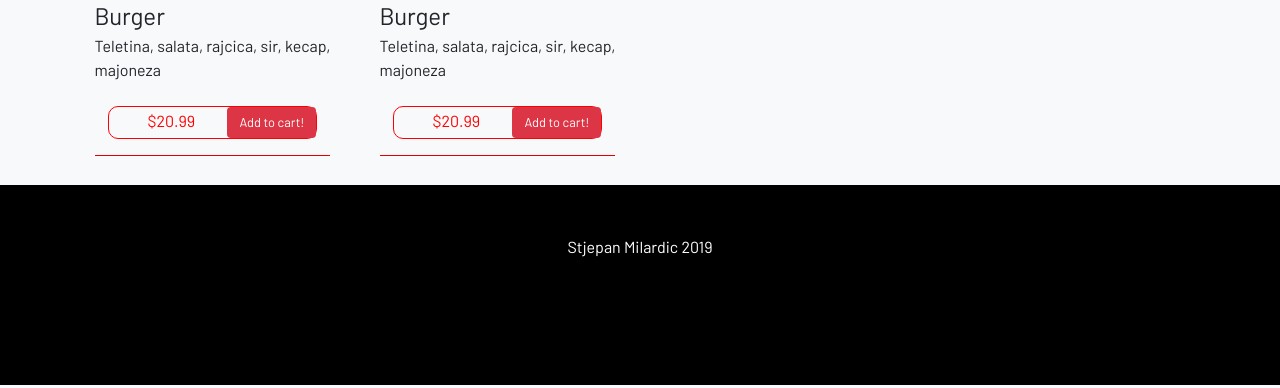
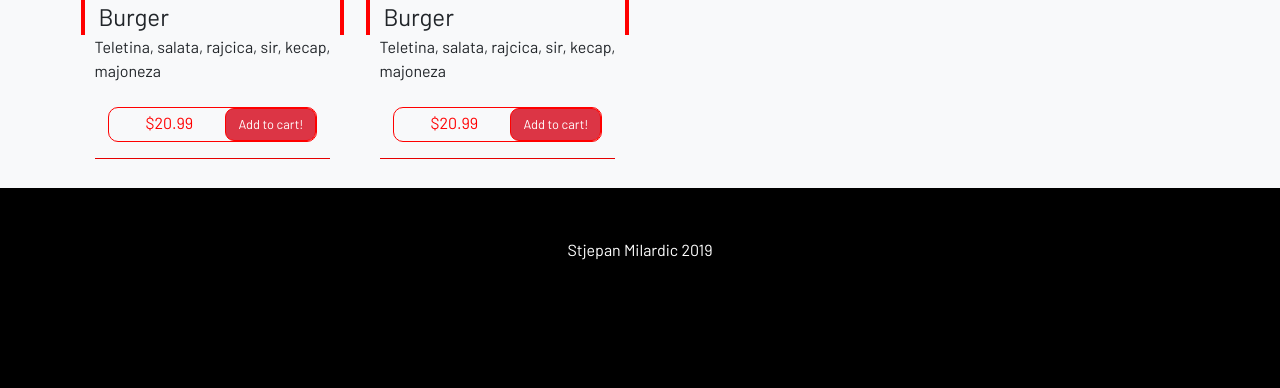
Before and after one commit to yellowdogfunny/test, a PHP site: page /foodmenu.php in a window 1280 px wide. Shown: the part 870-1258 px from the top of the page. Run offline with PHP 8.4, Linux system fonts and the light colour scheme; some libraries are stand-ins or nearby versions.

Commit message:
Minor visual adjustments

```diff
--- a/style.css
+++ b/style.css
@@ -240,6 +240,12 @@
   margin-left: 5%;
 }
 
+.img-thumbnail{
+  background-color: red;
+  border: none;
+  border-radius: 0;
+}
+
 .itemImage.img-thumbnail{
   border-radius: 10px;
   background-color: red;
@@ -390,6 +396,8 @@
   font-size: 1.5em;
   padding-left: 5%;
   padding-right: 5%;
+  border-left: 4px solid red;
+  border-right: 4px solid red;
 }
 
 .fmFoodDesc{
@@ -416,7 +424,8 @@
 .addBtn3{
     font-size: 0.8em;
     margin-left: 5%;
-    border: none;
+    border: 1px solid red;
+    border-radius: 9px;
     right: 0;
 }
 
@@ -453,5 +462,6 @@
 
   .addBtn3{
     margin-left: 0%;
+    border-radius: 10px;
   }
 }
```
